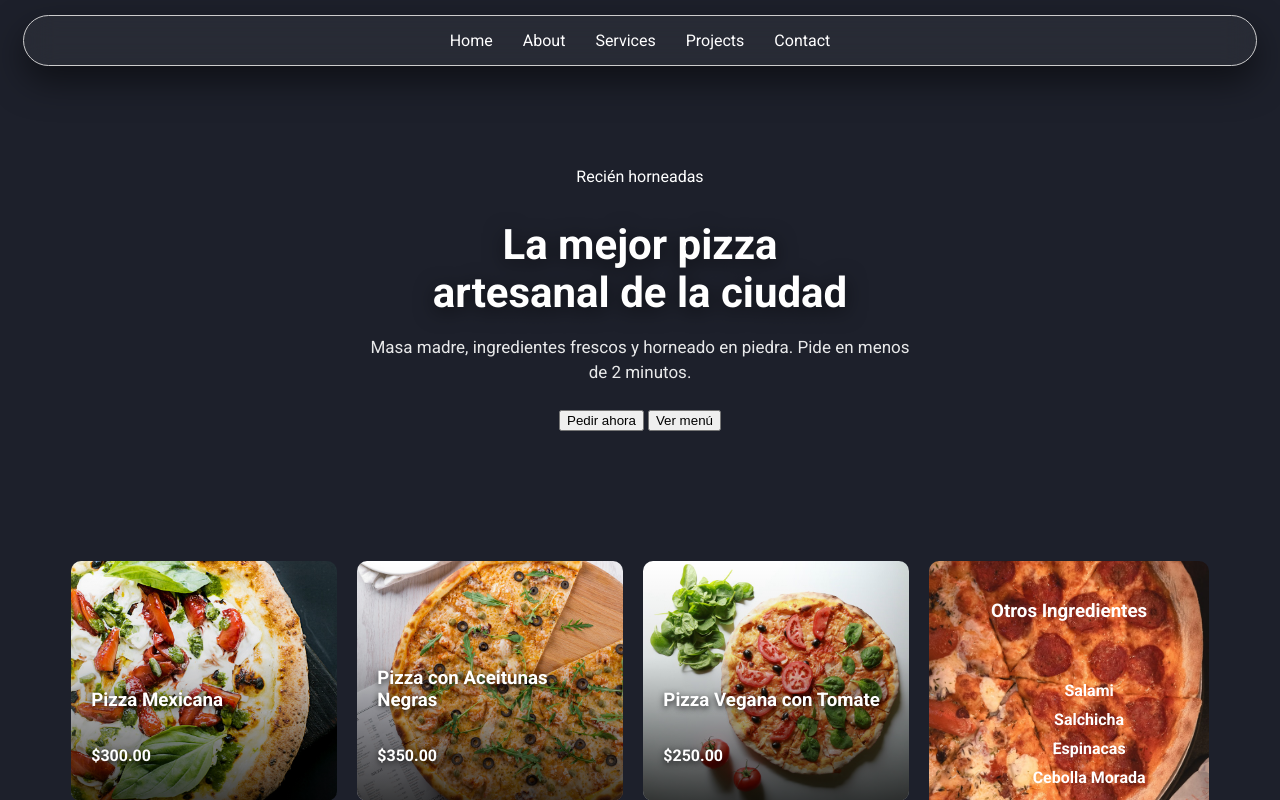
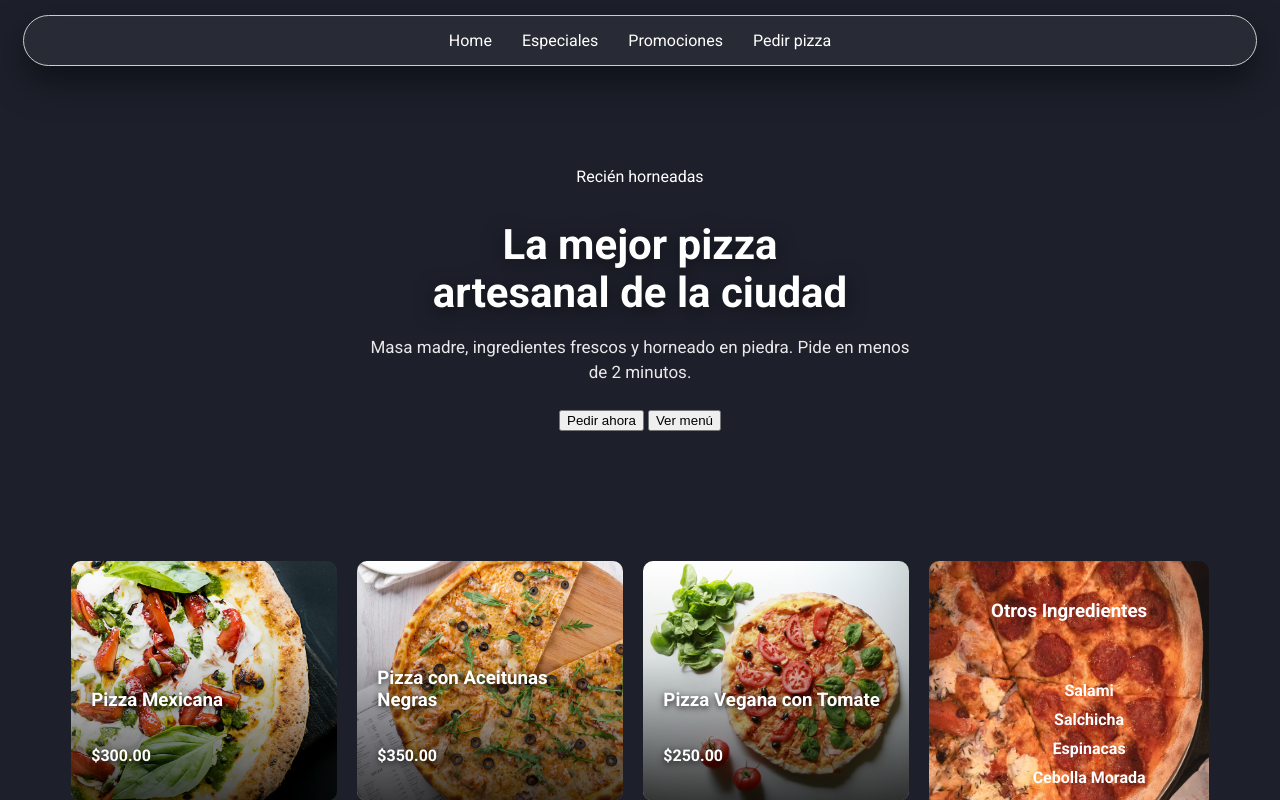
Before and after one commit to elbeto88/Pizzarica, a plain HTML site: page index.html in a window 1280 px wide. Shown: the top 800 px of the page. Drawn offline with Linux system fonts and the light colour scheme.

Commit message:
Add new menu items to navigation

```diff
--- a/index.html
+++ b/index.html
@@ -16,10 +16,9 @@
 <nav class="navbar">
 <ul>
 <li><a href="#">Home</a></li>
-<li><a href="#">About</a></li>
-<li><a href="#">Services</a></li>
-<li><a href="#">Projects</a></li>
-<li><a href="#">Contact</a></li>
+<li><a href="#">Especiales</a></li>
+<li><a href="#">Promociones</a></li>
+<li><a href="#">Pedir pizza</a></li>
 </ul>
 <div class="indicator"></div>
 </nav>
```
